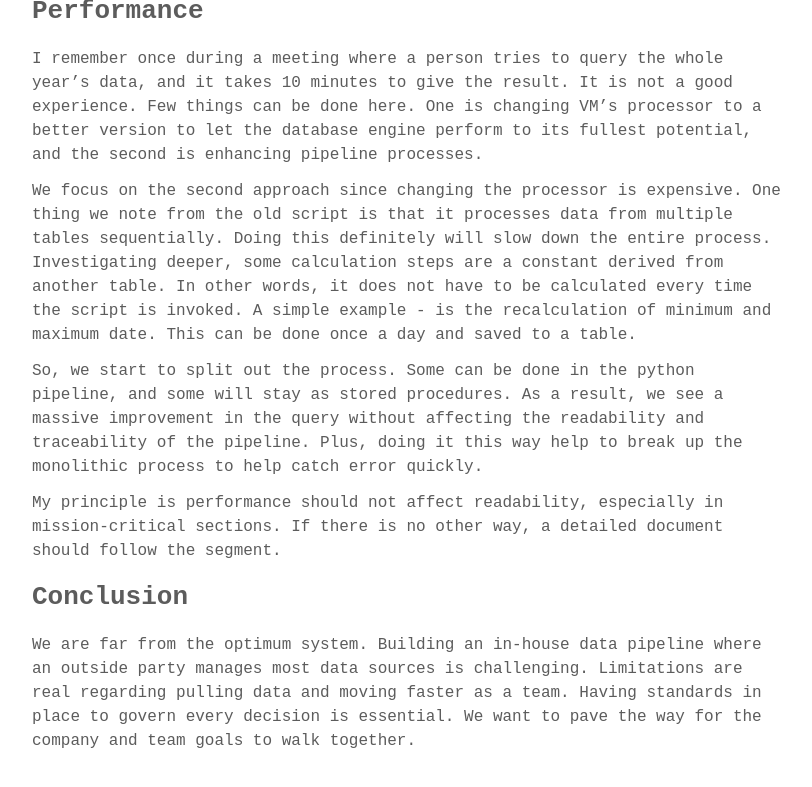
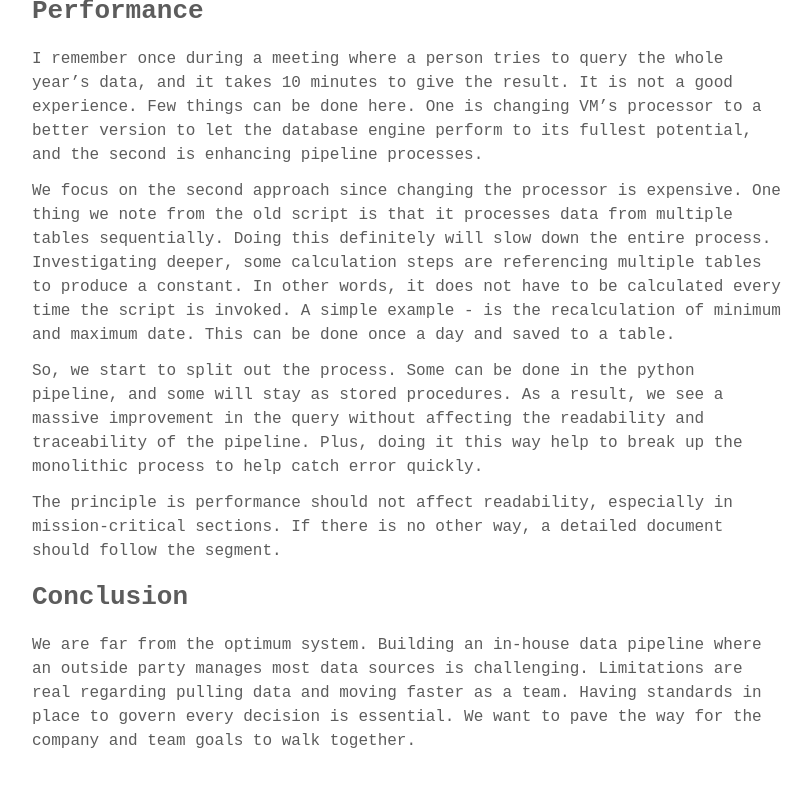
Before and after one commit to devennn/devennn.github.io, a Jekyll site: the page built from _posts/2022-09-02-modernize-hospital-information-system.md, in a window 1280 px wide and 900 px high, scrolled down 2441 px, cut to the strip 78-865 px from the top of the window. Shown: the whole strip, without its empty margins (232-1044 px from the left). Built offline with Jekyll 4.4.1, drawn with Linux system fonts in a browser that asks for light colours; some web fonts are replaced.

Commit message:
Update 2022-09-02-modernize-hospital-information-system.md

```diff
--- a/_posts/2022-09-02-modernize-hospital-information-system.md
+++ b/_posts/2022-09-02-modernize-hospital-information-system.md
@@ -48,11 +48,11 @@ So, our MVP project directory looks like this. Inside the data_pipeline module a
 
 I remember once during a meeting where a person tries to query the whole year's data, and it takes 10 minutes to give the result. It is not a good experience. Few things can be done here. One is changing VM's processor to a better version to let the database engine perform to its fullest potential, and the second is enhancing pipeline processes.
 
-We focus on the second approach since changing the processor is expensive. One thing we note from the old script is that it processes data from multiple tables sequentially. Doing this definitely will slow down the entire process. Investigating deeper, some calculation steps are a constant derived from another table. In other words, it does not have to be calculated every time the script is invoked. A simple example - is the recalculation of minimum and maximum date. This can be done once a day and saved to a table.
+We focus on the second approach since changing the processor is expensive. One thing we note from the old script is that it processes data from multiple tables sequentially. Doing this definitely will slow down the entire process. Investigating deeper, some calculation steps are referencing multiple tables to produce a constant. In other words, it does not have to be calculated every time the script is invoked. A simple example - is the recalculation of minimum and maximum date. This can be done once a day and saved to a table.
 
 So, we start to split out the process. Some can be done in the python pipeline, and some will stay as stored procedures. As a result, we see a massive improvement in the query without affecting the readability and traceability of the pipeline. Plus, doing it this way help to break up the monolithic process to help catch error quickly.
 
-My principle is performance should not affect readability, especially in mission-critical sections. If there is no other way, a detailed document should follow the segment.
+The principle is performance should not affect readability, especially in mission-critical sections. If there is no other way, a detailed document should follow the segment.
 
 ## Conclusion
 
```
